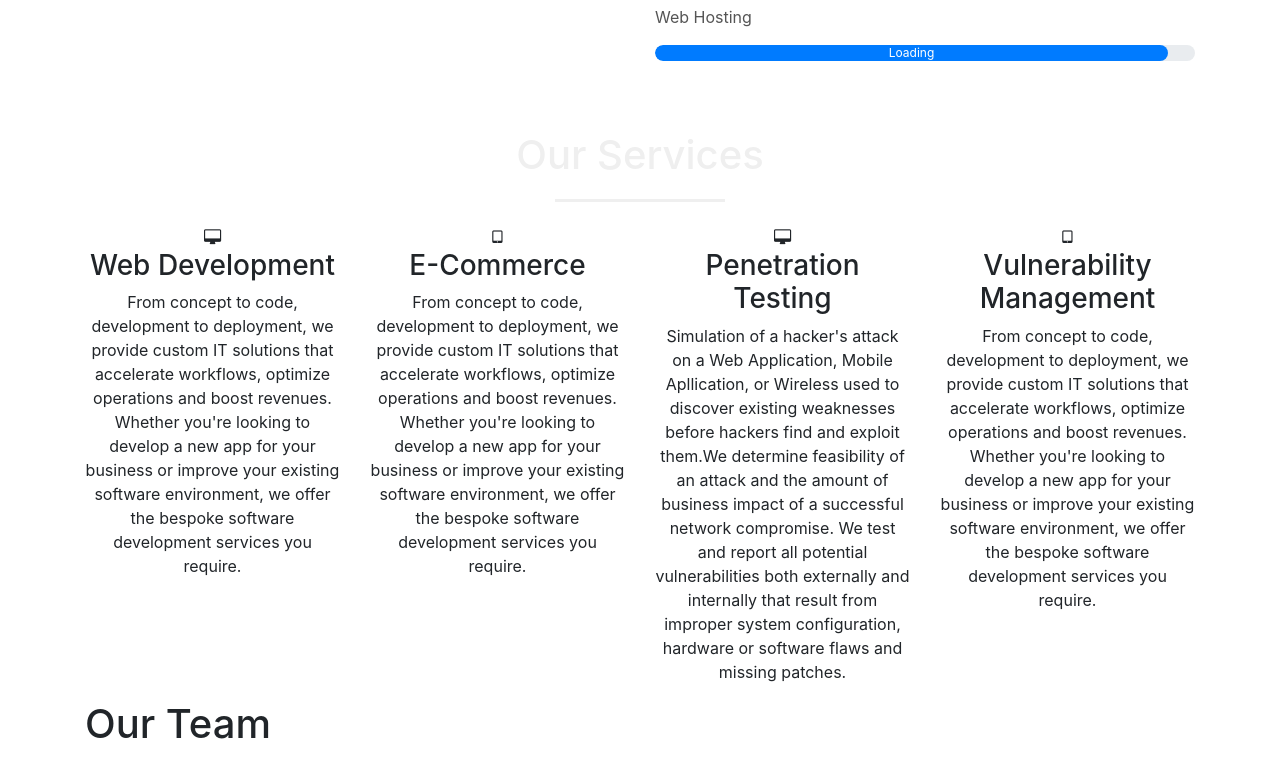
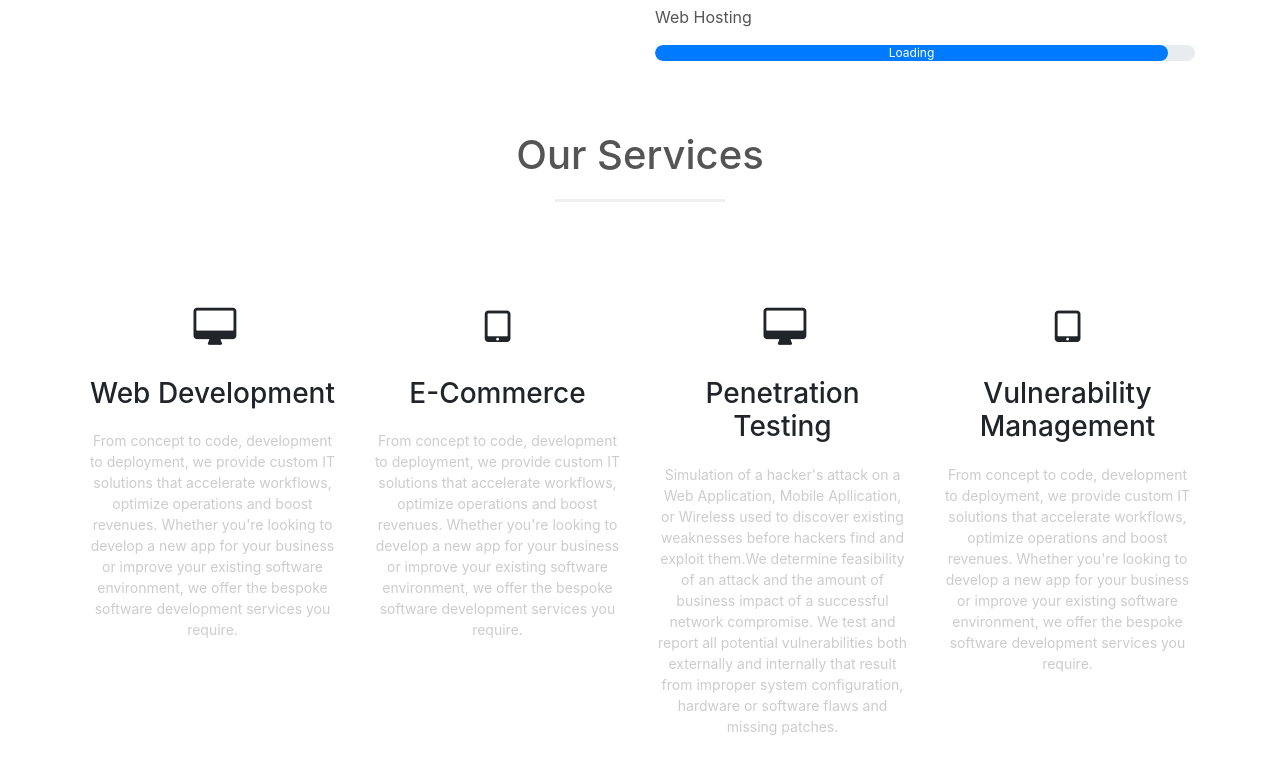
Before and after one commit to brian30/GApps-Techn, a plain HTML site: page index.html in a window 1280 px wide. Shown: the part 1208-1967 px from the top of the page. Drawn offline with nearby package versions, Linux system fonts and the light colour scheme.

Commit message:
index.html

```diff
--- a/style.css
+++ b/style.css
@@ -2,7 +2,7 @@
     margin: 0;
     padding: 0;
 }
-/*--Navigatio--*/
+/*--Navigation--*/
 #nav-bar    {
     position: sticky;
     top: 0;
@@ -74,8 +74,9 @@
 }
 ./*----------------------------Services--------------------------*/
 #services   {
-    background-image: linear-gradient(rgba(0,0,0,0.8),rgba(0,0,0,0.8))
-    url(img/services.jpg);
+    background-image: linear-
+    gradient(rgba(0,0,0,0.8),rgba(0,0,0,0.8)),
+    url(img/images.jpeg);
     background-size: cover;
     background-position: center;
     color: #efefef !important;
@@ -85,7 +86,7 @@
 }
 #services h1    {
     text-align: center;
-    color: #efefef !important;
+    color: #555 !important;
     padding-bottom: 10px;
 }
 #services h1::after   {
@@ -96,3 +97,44 @@
     width: 170px;
     margin: 20px auto 5px;
 }
+.services   {
+    margin-top: 40px;
+}
+.icon   {
+    font-size: 40px;
+    margin: 20px auto;
+    padding: 20px;
+    height: 80px;
+    width: 80px;
+    border: 1px solid #fff;
+    border-radius: 50%;
+}
+#services p     {
+    font-size: 14px;
+    margin-top: 20px;
+    color: #ccc;
+}
+.services .col-md-3:hover   {
+    background: #007bff
+    cursor: pointer;
+    transition: 0.7s;
+}
+/*--------------------Team Members-------------------*/
+#team   {
+    padding-top: 50px;
+    padding-bottom: 50px;
+    color: #555;
+}
+h1  {
+    text-align: center;
+    color: #555 !important;
+    padding-bottom: 10px;
+}
+h1::after   {
+    content: '';
+    background: #007bff;
+    display: block;
+    height: 3px;
+    width: 170px;
+    margin: 20px auto 5px;
+}
```
